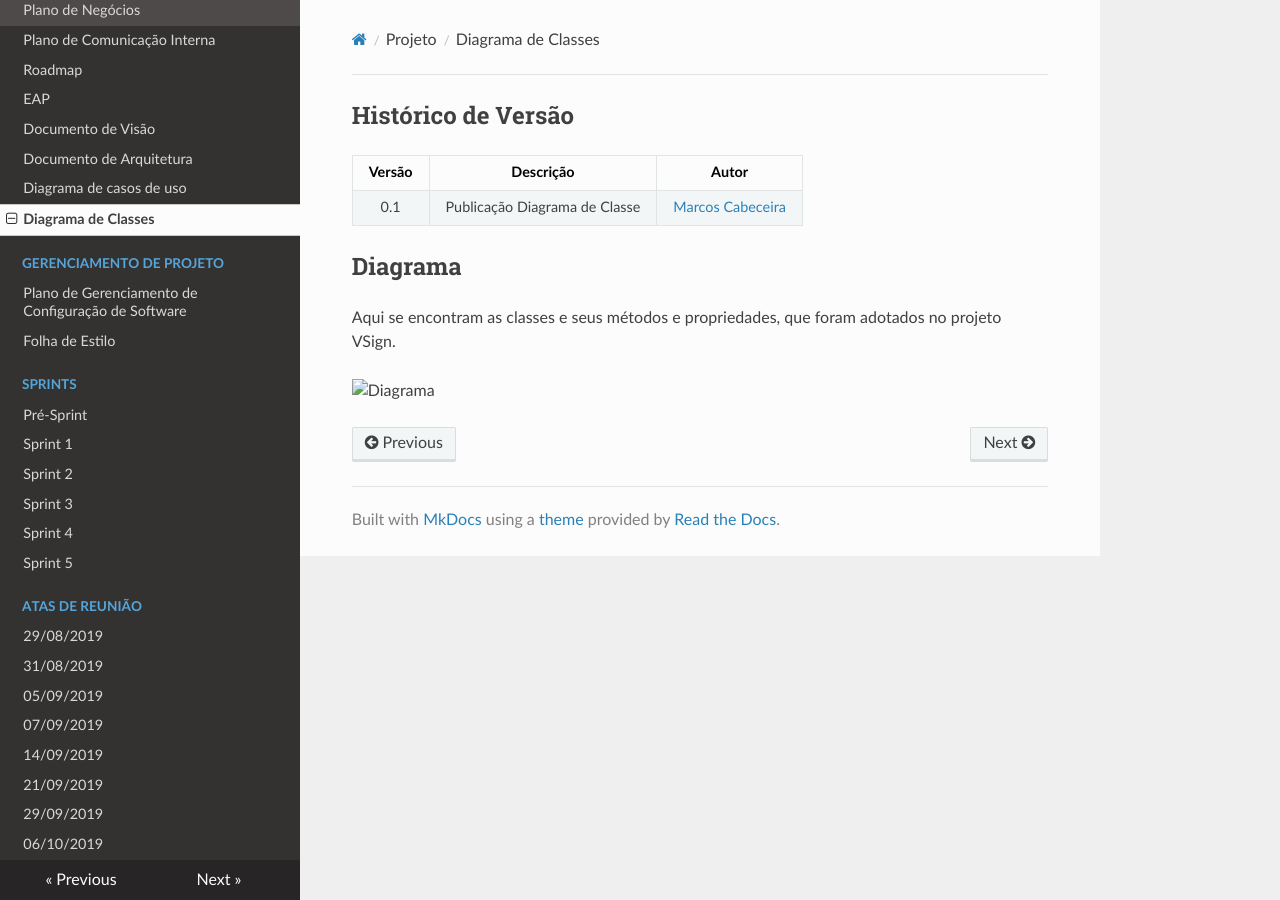
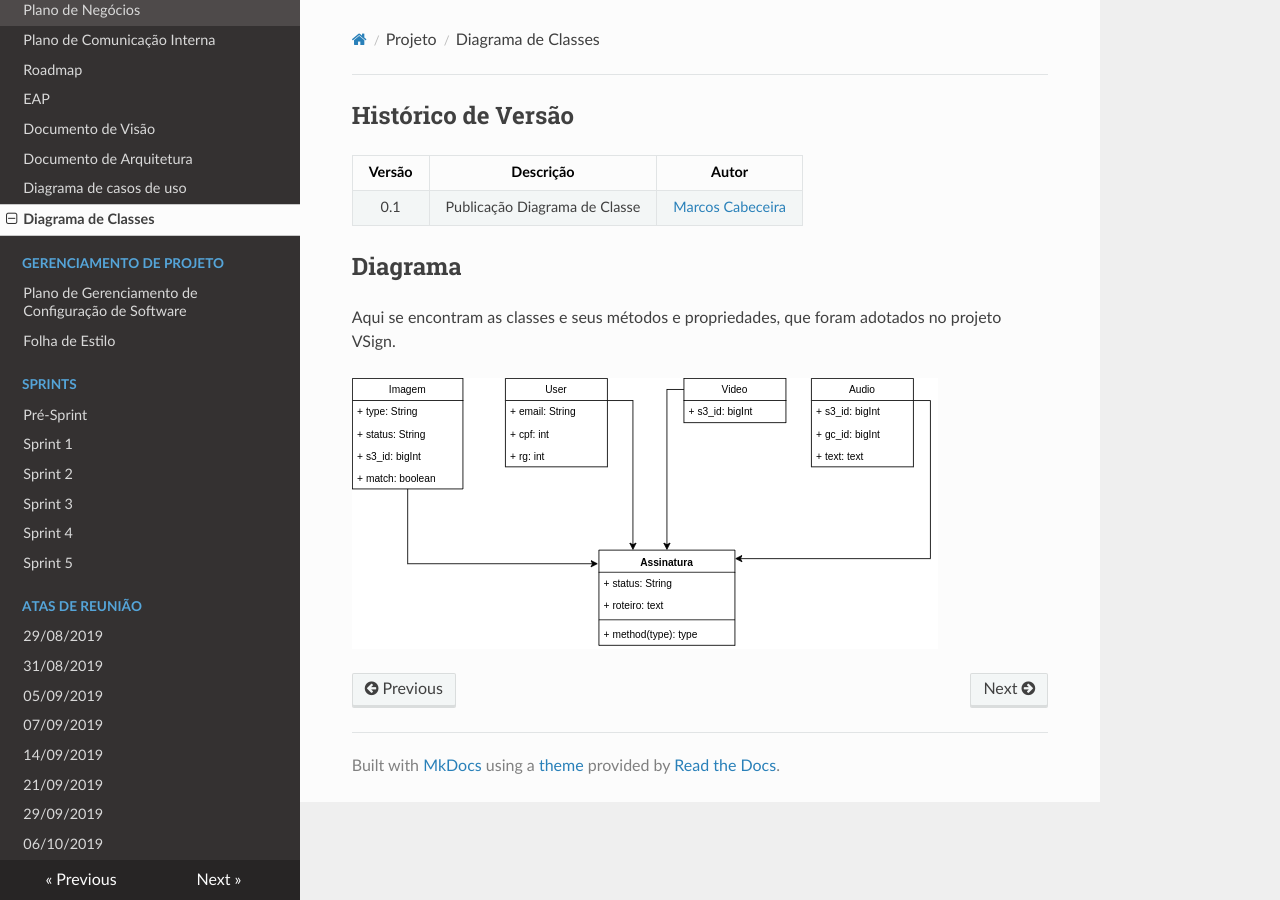
Before and after one commit to fga-eps-mds/2019.2-Vsign, an MkDocs documentation site: the page built from docs/project/class-diagram.md, in a window 1280 px wide. Built offline with MkDocs 1.6.1, drawn with Linux system fonts in a browser that asks for light colours; nearby versions of some CDN libraries.

Commit message:
Fixing class diagram image path

```diff
--- a/docs/project/class-diagram.md
+++ b/docs/project/class-diagram.md
@@ -8,4 +8,4 @@
 
 Aqui se encontram as classes e seus métodos e propriedades, que foram adotados no projeto VSign.
 
-![Diagrama](/docs/img/../project/img/diagrama_de_classes_vsign.png)
+![Diagrama](./img/diagrama_de_classes_vsign.png)
```
